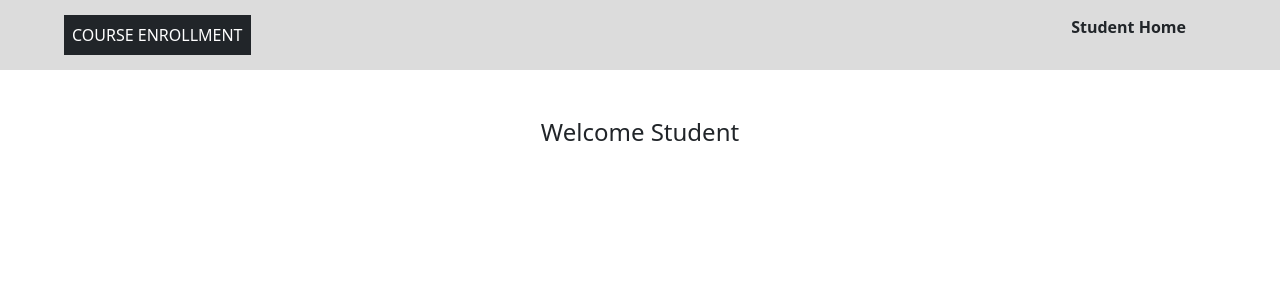
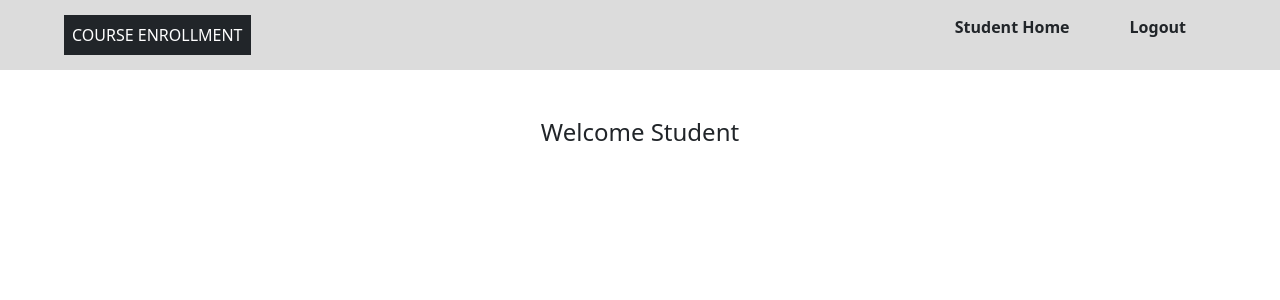
Before and after one commit to mounikagarikipati/Course-Enrolment, a React (Create React App) app in the folder frontend/: page /studentHome in a window 1280 px wide. Shown: the top 300 px of the page. Built offline with nearby package versions, Linux system fonts and the light colour scheme.

Commit message:
Update studentHead.jsx #14
Update studentHead.jsx #14

```diff
--- a/frontend/src/student/studentHead.jsx
+++ b/frontend/src/student/studentHead.jsx
@@ -13,7 +13,9 @@ function StudentHead(){
         <li>
             <Link  aria-current="page" className="text-dark" to="/studentHome"><b>Student Home</b></Link>
         </li>
-
+      <li>
+            <Link  aria-current="page" className="text-dark" to="/logout"><b>Logout</b></Link>
+        </li>
     </ul>
 </nav>
 </>
```
